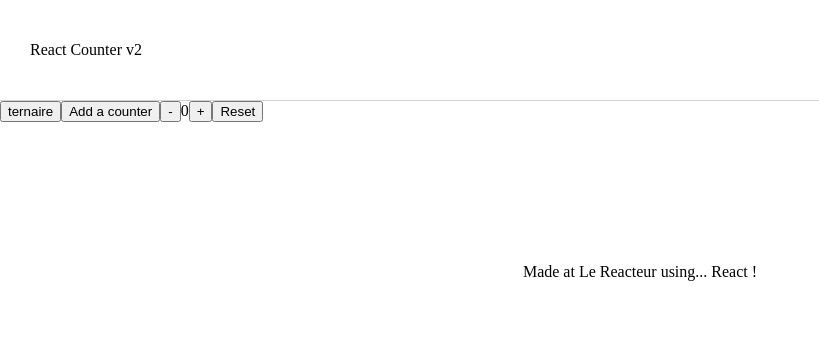
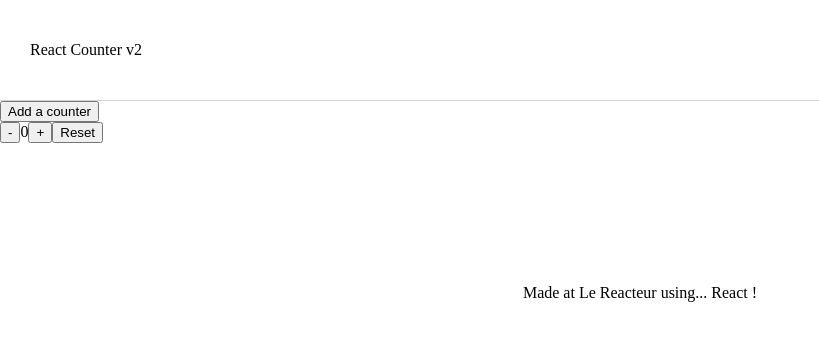
Before and after one commit to Jean-David-Edgh/react-counter-v2, a React (Create React App) app: page / in a window 1280 px wide. Shown: the top 340 px of the page, without its empty margins (0-819 px from the left). Built offline with nearby package versions, Linux system fonts and the light colour scheme.

Commit message:
fonctionnel terminé

```diff
--- a/src/components/Counter.js
+++ b/src/components/Counter.js
@@ -5,24 +5,23 @@ const Counter = () => {
 
   return (
     <div className="counter">
-      {counters.map((counter, index) => {
-        return (
-          <div>
-            {counters[index] < 3 ? <button>ternaire</button> : <span></span>}
+      {counters.length < 3 ? (
         <button
           onClick={() => {
             const newCounters = [...counters];
-                for (let i = 0; i < newCounters.length; i++) {
-                  if (i < 3) {
             newCounters.push(0);
             setCounters(newCounters);
-                  }
-                }
           }}
         >
           Add a counter
         </button>
+      ) : (
+        <span></span>
+      )}
 
+      {counters.map((counter, index) => {
+        return (
+          <div>
             <button
               onClick={() => {
                 const newCounters = [...counters];
```
Lines whose indentation alone changed are shown as unchanged.
